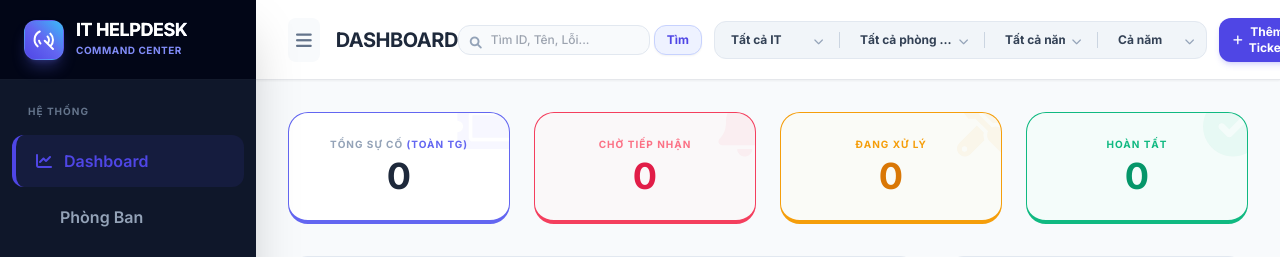
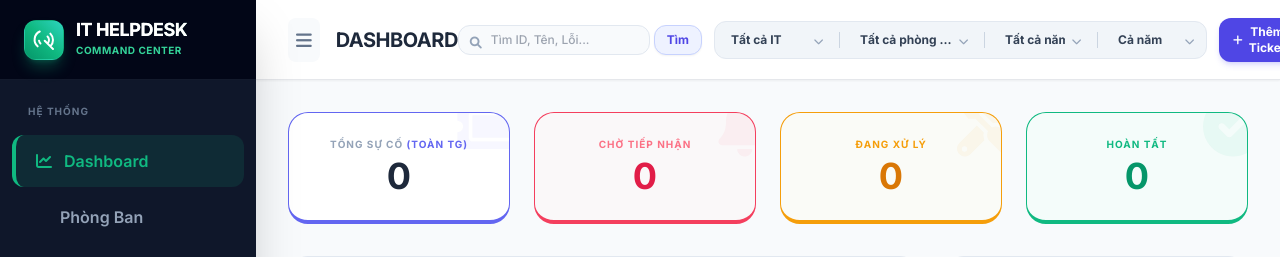
Before and after one commit to hoangvanphuc15032002-creator/it_helpdesk, a Flask app: page / in a window 1280 px wide. Shown: the top 257 px of the page. Run offline with Flask 3, Linux system fonts and the light colour scheme; the visitor is signed in with stand-in values (Sample User, id 1); data comes from the database, SQL or seed files in the repository; data that the repository does not hold is empty; some libraries are stand-ins or nearby versions.

Commit message:
Update logo and branding elements to green color theme

```diff
--- a/app.py
+++ b/app.py
@@ -114,7 +114,7 @@ def login():
         </head>
         <body style="margin: 0; background: #f8fafc; font-family: sans-serif; display: flex; align-items: center; justify-content: center; min-height: 100vh;">
             <div style="width: 100%; max-width: 400px; text-align: center; background: #fff; padding: 40px; border-radius: 20px; box-shadow: 0 10px 25px -5px rgba(0,0,0,0.05), 0 8px 10px -6px rgba(0,0,0,0.01); border: 1px solid #e2e8f0;">
-                <div style="width: 56px; height: 56px; background: linear-gradient(135deg, #6366f1, #4f46e5); border-radius: 16px; margin: 0 auto 20px; display: flex; align-items: center; justify-content: center; box-shadow: 0 10px 20px rgba(79, 70, 229, 0.3);">
+                <div style="width: 56px; height: 56px; background: linear-gradient(135deg, #10b981, #059669); border-radius: 16px; margin: 0 auto 20px; display: flex; align-items: center; justify-content: center; box-shadow: 0 10px 20px rgba(16, 185, 129, 0.3);">
                     <svg width="28" height="28" viewBox="0 0 24 24" fill="none" stroke="white" stroke-width="2" stroke-linecap="round" stroke-linejoin="round">
                         <path d="M18.364 5.636a9 9 0 010 12.728m0 0l-2.829-2.829m2.829 2.829L21 21M15.536 8.464a5 5 0 010 7.072m0 0l-2.829-2.829m-4.243 2.829a4.978 4.978 0 01-1.414-2.83m-1.414 5.658a9 9 0 012.121-14.85"></path>
                     </svg>
@@ -124,7 +124,7 @@ def login():
                 <form method="post">
                     <p style="margin: 0 0 16px;"><input type="text" name="username" placeholder="Tài khoản Admin" required style="padding: 14px 16px; width: 100%; box-sizing: border-box; border: 1px solid #cbd5e1; border-radius: 12px; font-size: 14px; outline: none; transition: border 0.2s;"></p>
                     <p style="margin: 0 0 24px;"><input type="password" name="password" placeholder="Mật khẩu" required style="padding: 14px 16px; width: 100%; box-sizing: border-box; border: 1px solid #cbd5e1; border-radius: 12px; font-size: 14px; outline: none; transition: border 0.2s;"></p>
-                    <button type="submit" style="padding: 14px 24px; background: #4f46e5; color: white; border: none; border-radius: 12px; cursor: pointer; width: 100%; font-weight: 700; font-size: 15px; box-shadow: 0 4px 12px rgba(79, 70, 229, 0.25);">Đăng nhập ngay</button>
+                    <button type="submit" style="padding: 14px 24px; background: #059669; color: white; border: none; border-radius: 12px; cursor: pointer; width: 100%; font-weight: 700; font-size: 15px; box-shadow: 0 4px 12px rgba(5, 150, 105, 0.3);">Đăng nhập ngay</button>
                 </form>
             </div>
         </body>
--- a/templates/admin.html
+++ b/templates/admin.html
@@ -14,7 +14,7 @@
         body { font-family: 'Inter', sans-serif; background-color: #f8fafc; }
         ::-webkit-scrollbar { width: 5px; height: 5px; }
         ::-webkit-scrollbar-thumb { background: #cbd5e1; border-radius: 10px; }
-        .sidebar-item.active { background: rgba(79, 70, 229, 0.1); border-left: 4px solid #4f46e5; color: #4f46e5; }
+        .sidebar-item.active { background: rgba(16, 185, 129, 0.12); border-left: 4px solid #10b981; color: #10b981; }
         .modern-card { background: white; border: 1px solid #e2e8f0; border-radius: 1.25rem; transition: all 0.3s; }
         .status-badge { padding: 4px 10px; border-radius: 9999px; font-size: 11px; font-weight: 700; text-transform: uppercase; }
         .status-Mới { background: #fef2f2; color: #ef4444; border: 1px solid #fee2e2; }
@@ -30,14 +30,14 @@
 
     <aside id="sidebar" class="w-64 bg-slate-900 text-slate-400 flex flex-col shadow-2xl flex-shrink-0 z-20 transition-all duration-300">
         <div class="h-20 flex items-center px-6 bg-slate-950 border-b border-slate-800/60">
-            <div class="w-10 h-10 bg-gradient-to-tr from-indigo-600 via-indigo-500 to-sky-400 rounded-xl flex items-center justify-center mr-3 shadow-lg shadow-indigo-500/30 border border-indigo-400/20 flex-shrink-0">
+            <div class="w-10 h-10 bg-gradient-to-tr from-emerald-600 via-emerald-500 to-teal-400 rounded-xl flex items-center justify-center mr-3 shadow-lg shadow-emerald-500/30 border border-emerald-400/20 flex-shrink-0">
                 <svg class="w-6 h-6 text-white" fill="none" stroke="currentColor" viewBox="0 0 24 24" stroke-width="2">
                     <path stroke-linecap="round" stroke-linejoin="round" d="M18.364 5.636a9 9 0 010 12.728m0 0l-2.829-2.829m2.829 2.829L21 21M15.536 8.464a5 5 0 010 7.072m0 0l-2.829-2.829m-4.243 2.829a4.978 4.978 0 01-1.414-2.83m-1.414 5.658a9 9 0 012.121-14.85"></path>
                 </svg>
             </div>
             <div class="flex flex-col overflow-hidden">
-                <span class="text-white font-black text-lg tracking-tight leading-none bg-gradient-to-r from-white via-slate-100 to-indigo-200 bg-clip-text text-transparent">IT HELPDESK</span>
-                <span class="text-[10px] font-bold text-indigo-400 tracking-wider uppercase mt-1">Command Center</span>
+                <span class="text-white font-black text-lg tracking-tight leading-none bg-gradient-to-r from-white via-slate-100 to-emerald-200 bg-clip-text text-transparent">IT HELPDESK</span>
+                <span class="text-[10px] font-bold text-emerald-400 tracking-wider uppercase mt-1">Command Center</span>
             </div>
         </div>
         <nav class="flex-1 py-6 space-y-1 px-3">
```
